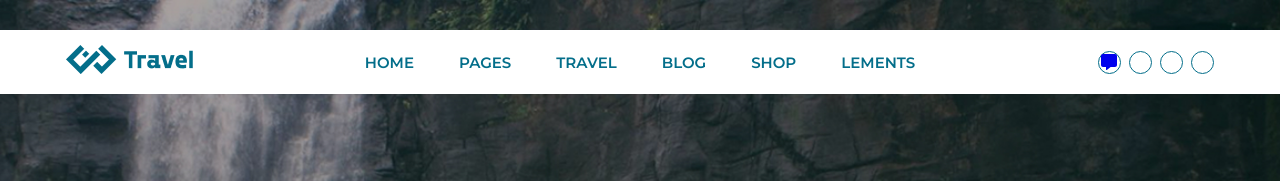
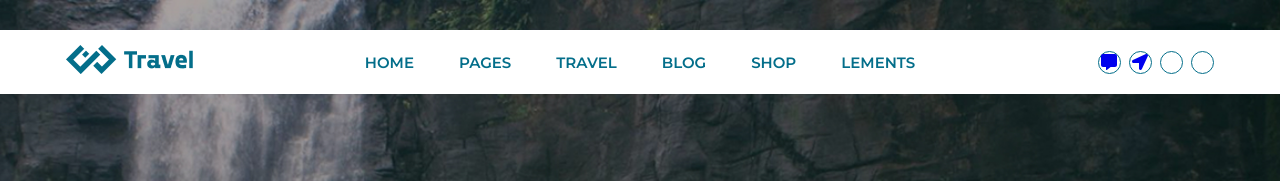
Before and after one commit to dev-monirul1/travelwithreact, a React (Vite) app: page / in a window 1280 px wide. Shown: the top 181 px of the page. Built offline with nearby package versions, Linux system fonts and the light colour scheme.

Commit message:
location nav icon add

```diff
--- a/src/section/navbar/Navbar.jsx
+++ b/src/section/navbar/Navbar.jsx
@@ -5,6 +5,7 @@ import Image from '../../components/Image'
 import Anchor from '../../components/Anchor'
 import { menuData }  from '../../dummyData/menuData'
 import { FaMessage } from "react-icons/fa6";
+import { FaLocationArrow } from "react-icons/fa";
 
 
 
@@ -41,7 +42,7 @@ const Navbar = () => {
                         <FaMessage />
                     </a>
                     <a href="#" className="nav_action_item">
-                        <i className="fa-solid fa-location-arrow"></i>
+                        <FaLocationArrow />
                     </a>
                     <a href="#" className="nav_action_item">
                         <i className="fa-solid fa-heart"></i>
```
